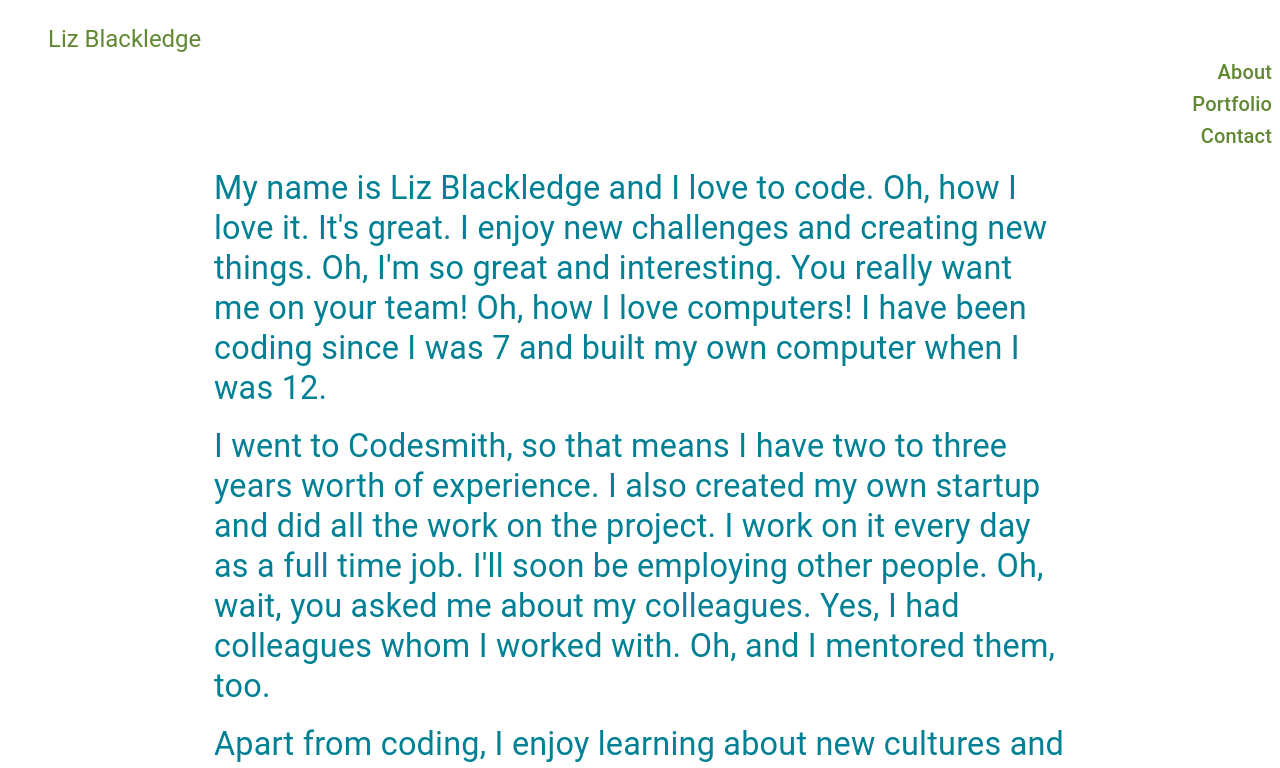
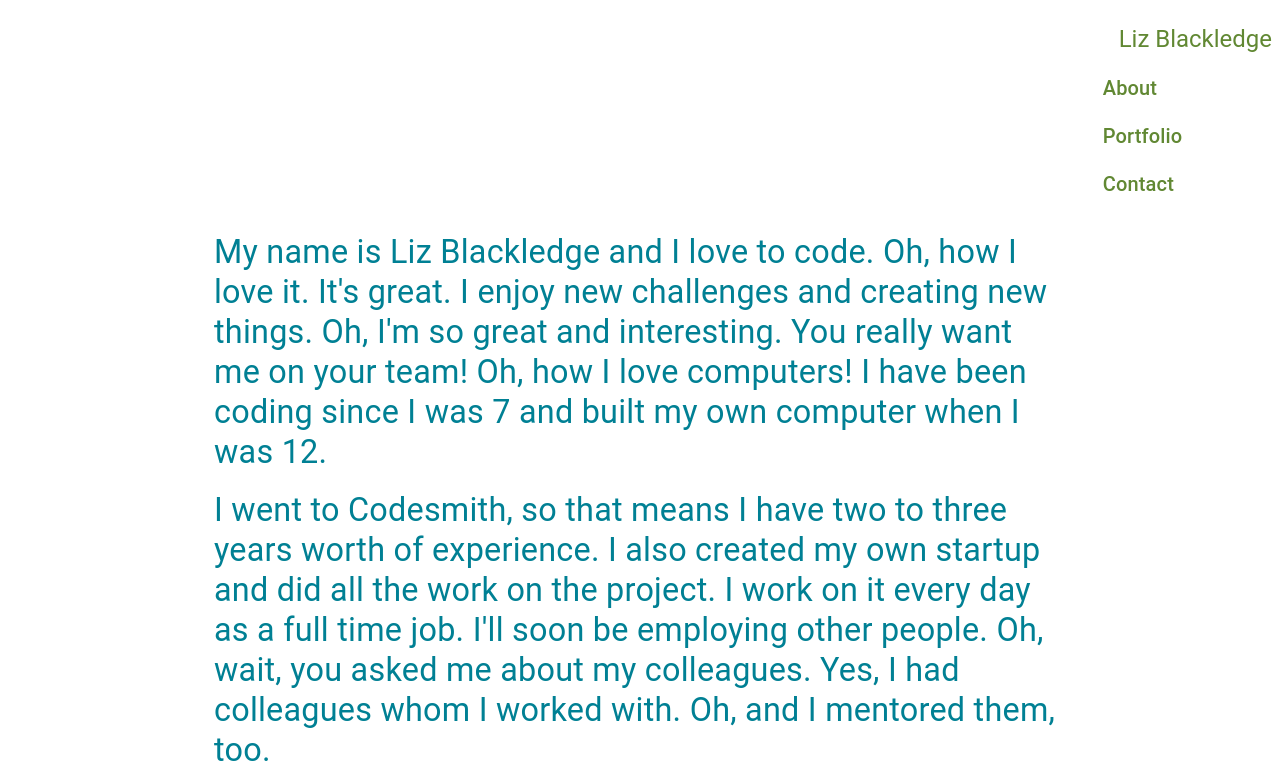
Before and after one commit to lizblackledge/portfolio, a React (Create React App) app: page /about in a window 1280 px wide. Shown: the top 768 px of the page. Built offline with nearby package versions, Linux system fonts and the light colour scheme.

Commit message:
Align Page Links, add hover styling

```diff
--- a/src/styles.css
+++ b/src/styles.css
@@ -1,36 +1,41 @@
-/* body {
-  background-image: url("./assets/background.png");
-  background-image: url("./assets/shahadat-rahman.jpg");
-  background-size: 110%;
-  background-repeat: no-repeat;
-  background-position: center, center, top center;
-  padding-top: 10em;
-} */
-
 * {
   box-sizing: border-box;
 }
 
 .NavbarItems {
   display: flex;
-  flex-direction: column;
-  /* box-shadow: 0px 0px 10px lightgrey; */
+  flex-direction: row;
+  flex-wrap: wrap;
+  justify-content: flex-end;
+  align-items: center;
+  /* color: linear-gradient("theme.palete.secondary", "theme.palete.secondary", 0%) */
 }
 
 .title {
-  justify-content: flex-start;
-  align-self: flex-start;
+  /* font-weight: bolder; */
   text-decoration: none;
+  margin-right: auto;
+  margin-left: 2rem;
+  display: block;
+  /* https://bootcamp.uxdesign.cc/gradient-text-in-css-609068d3f953 */
+  /* color: linear-gradient(90deg, rgb(110, 94, 254) 0%, rgba(73, 63, 252, 1) 100% */
 }
 
 .links {
-  display: flex;
-  /* flex-direction: row-reverse; */
+  text-decoration: none;
   justify-content: flex-end;
-  align-self: flex-start;
-  text-decoration: none;
+  margin: 1rem;
+  display: block;
 }
 
+.title :hover,
+.links :hover {
+  box-shadow: 0px 0px 10px lightgrey;
+  transition: all 200ms ease-in;
+  color: "theme";
+}
+
+
 .container {
-  position: center center top center;
+  position: center center center;
 }
```
